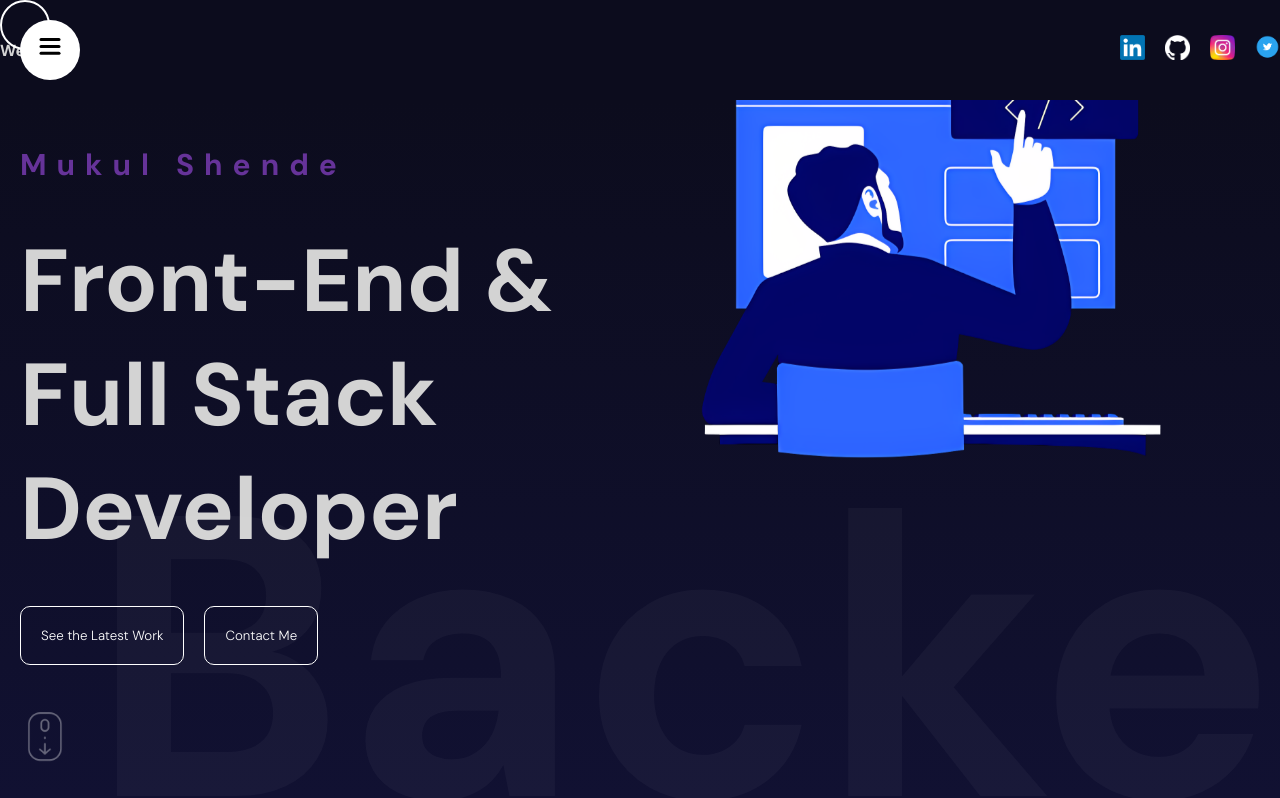
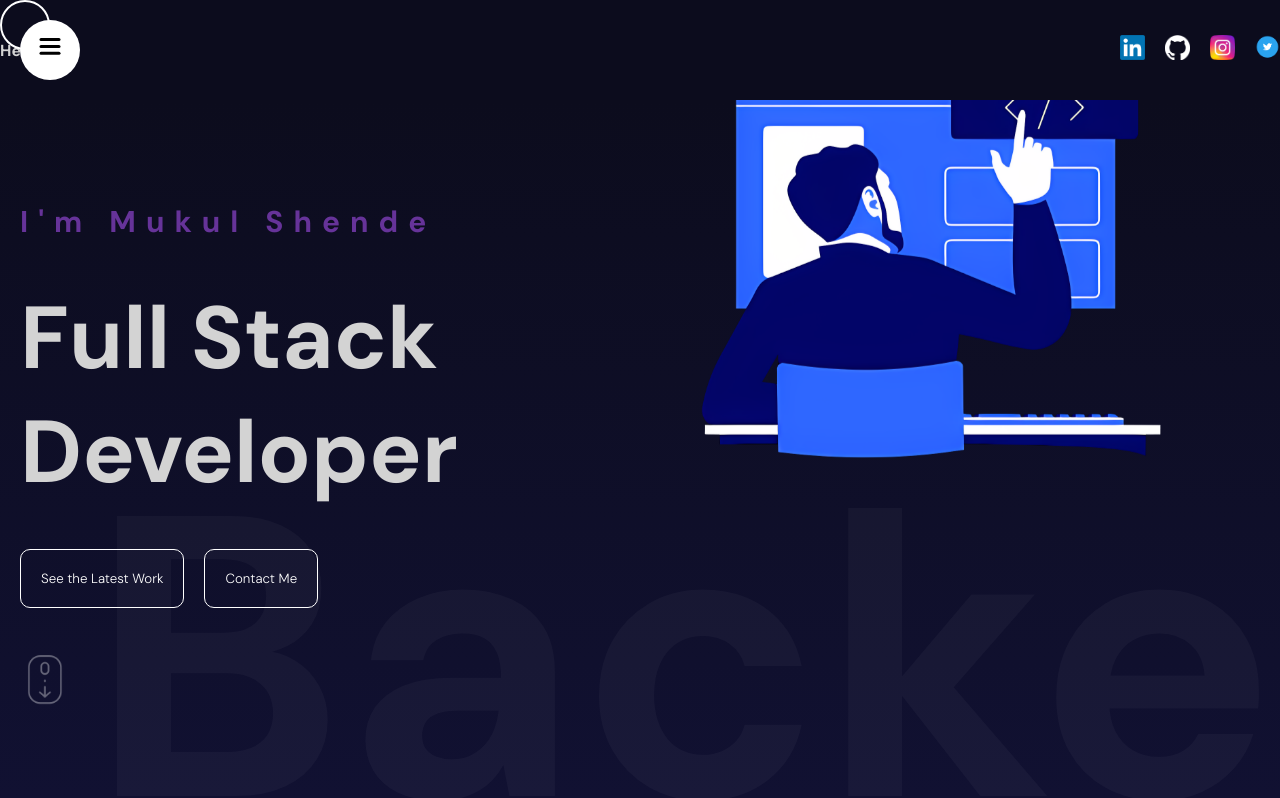
Before and after one commit to Mukul2301/portfolio-framer, a React (Vite) app: page / in a window 1280 px wide. Shown: the top 798 px of the page. Built offline with nearby package versions, Linux system fonts and the light colour scheme.

Commit message:
message change

```diff
--- a/src/components/Hero/Hero.jsx
+++ b/src/components/Hero/Hero.jsx
@@ -50,10 +50,8 @@ const Hero = () => {
           initial="initial"
           animate="animate"
         >
-          <motion.h2 variants={textVariance}>Mukul Shende</motion.h2>
-          <motion.h1 variants={textVariance}>
-            Front-End & Full Stack Developer
-          </motion.h1>
+          <motion.h2 variants={textVariance}>I'm Mukul Shende</motion.h2>
+          <motion.h1 variants={textVariance}>Full Stack Developer</motion.h1>
           <motion.div className="buttons" variants={textVariance}>
             <motion.a
               href="#Portfolio"
--- a/src/components/Navbar/Navbar.jsx
+++ b/src/components/Navbar/Navbar.jsx
@@ -17,7 +17,7 @@ const Navbar = () => {
           animate={{ opacity: 1, scale: 1 }}
           transition={{ duration: 0.5 }}
         >
-          Welcome!
+          Hello!
         </motion.span>
         <motion.div
           className="socials"
--- a/src/components/portfolio/portfolio.scss
+++ b/src/components/portfolio/portfolio.scss
@@ -90,7 +90,7 @@
         }
 
         h2 {
-          font-size: 72px;
+          font-size: 70px;
 
           @media (max-width: 1200px) {
             font-size: 40px;
```
